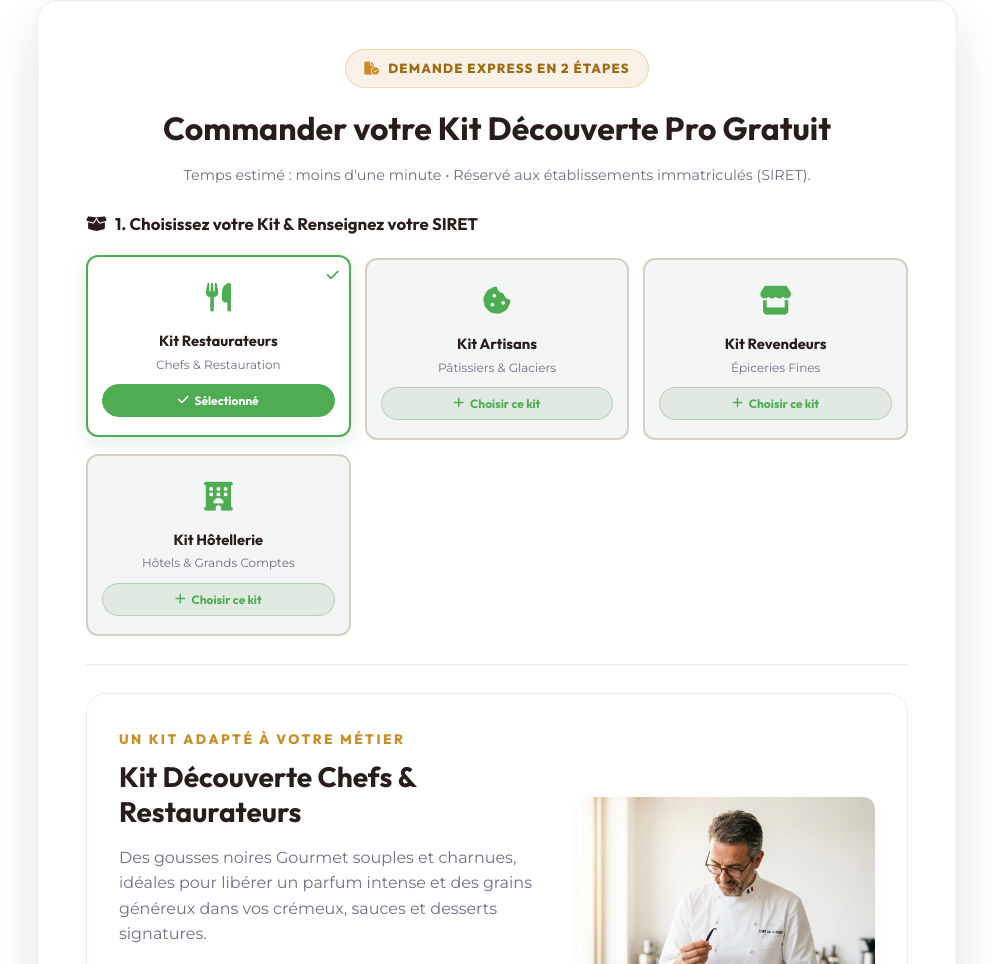
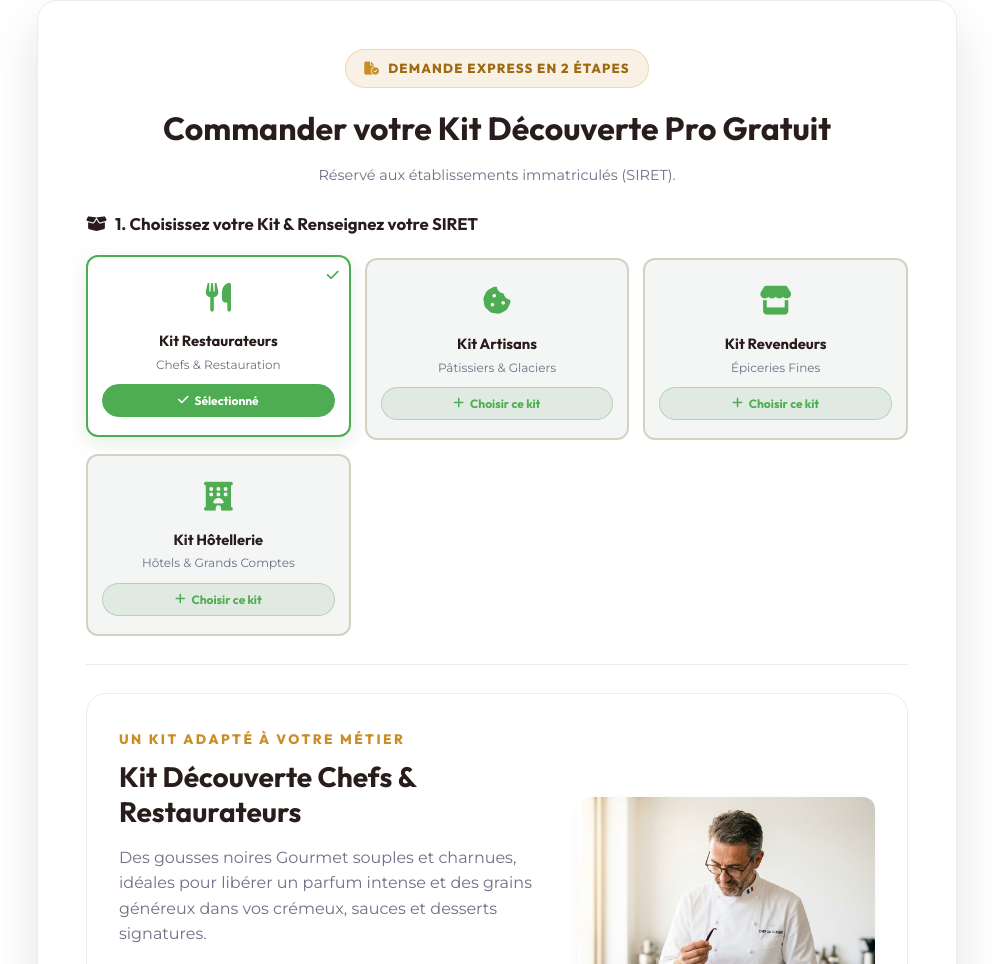
Before and after one commit to hmanprod/tresor-b2b-landing, a plain HTML site: page index.html in a window 1280 px wide. Shown: the part 2376-3340 px from the top of the page, without its empty margins (143-1136 px from the left). Drawn offline with nearby package versions, Linux system fonts and the light colour scheme.

Commit message:
fix(copy): retire Temps estimé : moins d'une minute

```diff
--- a/index.html
+++ b/index.html
@@ -1143,8 +1143,7 @@
                             <span class="badge-urgency"><i class="fa-solid fa-file-circle-check"></i> Demande Express en
                                 2 Étapes</span>
                             <h2>Commander votre Kit Découverte Pro Gratuit</h2>
-                            <p style="font-size: 0.9rem;">Temps estimé : moins d'une minute • Réservé aux établissements
-                                immatriculés (SIRET).</p>
+                            <p style="font-size: 0.9rem;">Réservé aux établissements immatriculés (SIRET).</p>
                         </div>
 
                         <form id="b2bQualificationForm" onsubmit="handleFormSubmit(event)">
```
Also changed, not shown: landing-page-b2b.html (+1 -2 lines).
